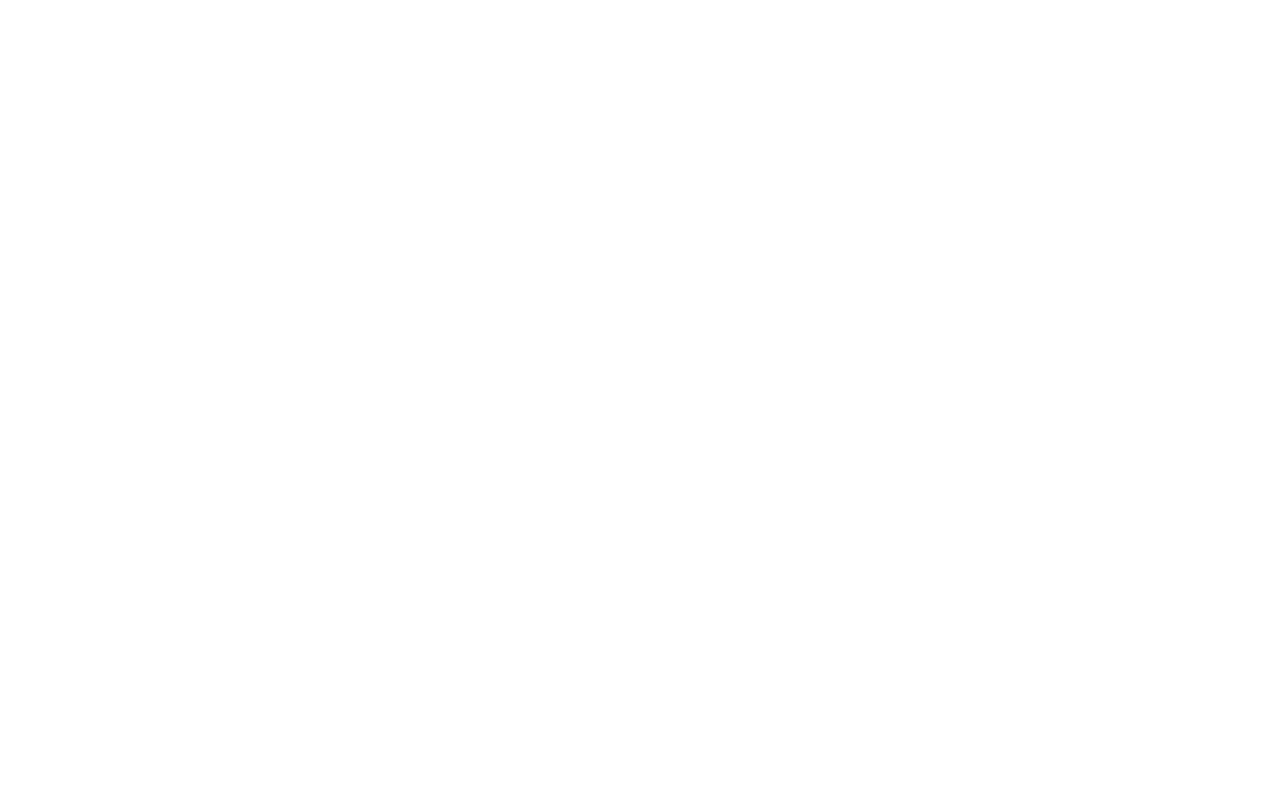
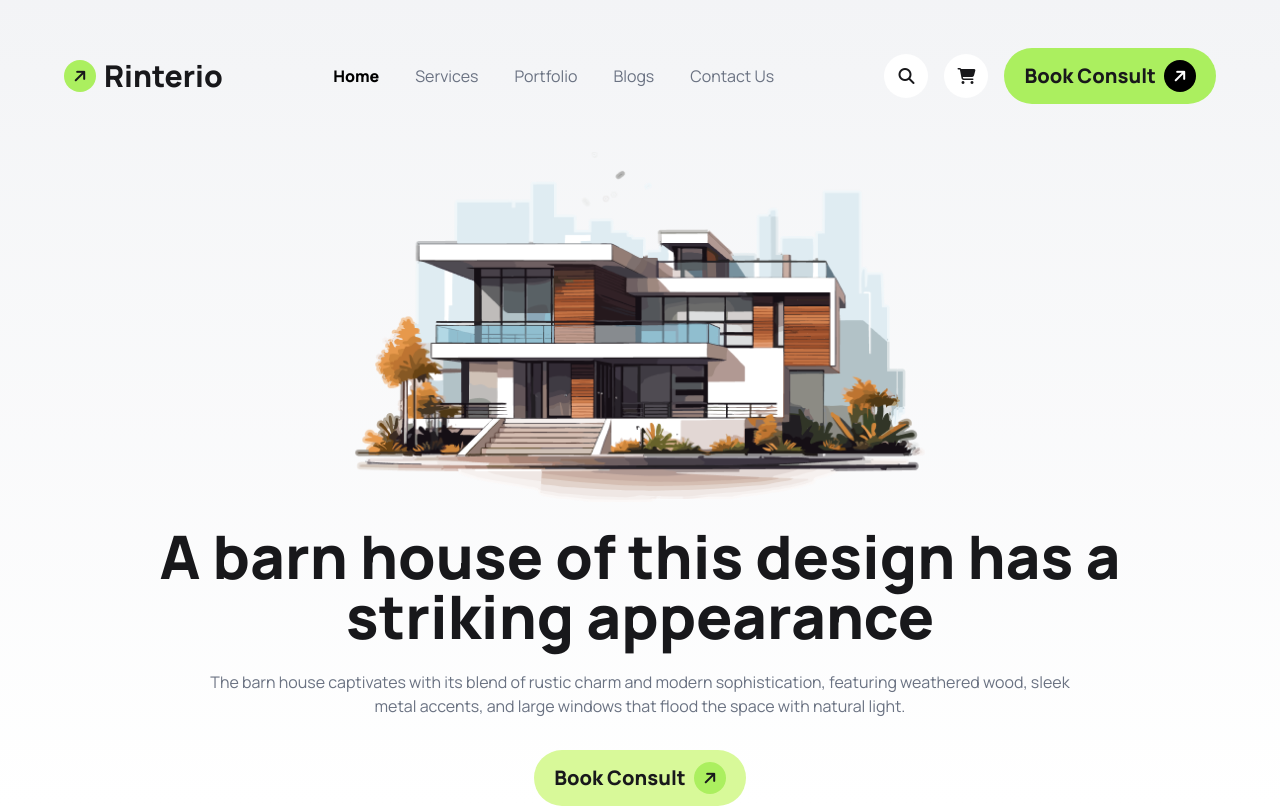
Before and after one commit to Abdullah572001/Re-Assignment-3, a plain HTML site: page index.html in a window 1280 px wide. Drawn offline with nearby package versions, Linux system fonts and the light colour scheme.

Commit message:
addad the navbar and banner section

```diff
--- a/index.html
+++ b/index.html
@@ -18,15 +18,73 @@
     <link href="https://fonts.googleapis.com/css2?family=Manrope:wght@200..800&display=swap" rel="stylesheet">
 
     <style type="text/tailwindcss">
-      @theme {
+        @theme {
         --color-clifford: #da373d;
+        --color-home: #ABEF5F;
+        --liniar: rgba(255, 255, 255, 0);
         --font-manrope: "Manrope", sans-serif;
       }
     </style>
 </head>
 
 <body class="font-manrope">
+    <header class="bg-gradient-to-b from-gray-100 to-white">
+        <!-- navbar section -->
+        <nav class="max-w-6xl mx-auto py-8 md:py-12 flex items-center justify-between px-4 lg:px-0">
+            <div class="flex items-center gap-2">
+                <div class="w-8 h-8 p-2 bg-[#ABEF5F] rounded-full flex justify-center items-center"><i
+                        class="fa-solid fa-arrow-right -rotate-45"></i></div>
+                <h2 class="text-3xl font-extrabold">Rinterio</h2>
+            </div>
 
+            <div class="hidden lg:block">
+                <ul class="flex gap-9 text-gray-500">
+                    <li class="font-extrabold text-black">Home</li>
+                    <li>Services</li>
+                    <li>Portfolio</li>
+                    <li>Blogs</li>
+                    <li>Contact Us</li>
+                </ul>
+            </div>
+
+            <div class="hidden md:block">
+                <div class="flex gap-4 items-center">
+                    <div class="w-11 h-11 rounded-full p-3 flex justify-center items-center bg-white"><i
+                            class="fa-solid fa-magnifying-glass"></i></div>
+                    <div class="w-11 h-11 rounded-full p-3 flex justify-center items-center bg-white"><i
+                            class="fa-solid fa-cart-shopping"></i></div>
+                    <div class="flex gap-2 items-center py-3 px-5 bg-[#ABEF5F] rounded-[32px]">
+                        <h2 class="text-xl font-extrabold">Book Consult </h2>
+                        <div class="w-8 h-8 p-2 bg-black rounded-full flex justify-center items-center"><i
+                                class="text-white fa-solid fa-arrow-right -rotate-45"></i></div>
+                    </div>
+                </div>
+            </div>
+
+            <div class="lg:hidden"><i class="fa-solid fa-bars"></i></div>
+        </nav>
+
+        <!-- banner section -->
+        <section class="px-4 lg:px-0">
+            <img class="mx-auto" src="./assets/banner.png" alt="">
+            <h2 class="text-center text-6xl font-extrabold my-6">A barn house of this design has a <br> striking
+                appearance</h2>
+            <p class="max-w-4xl mx-auto text-gray-500 text-center mb-8">The barn house captivates with its blend of
+                rustic charm and modern sophistication, featuring weathered wood, sleek metal accents, and large windows
+                that flood the space with natural light.</p>
+            <div class="flex justify-center">
+                <button class="w- flex gap-2 items-center py-3 px-24 md:px-5 bg-lime-200 rounded-[32px]">
+                    <h2 class="text-xl font-extrabold">Book Consult </h2>
+                    <div class="w-8 h-8 p-2 bg-[#ABEF5F] rounded-full flex justify-center items-center"><i
+                            class="fa-solid fa-arrow-right -rotate-45"></i></div>
+                </button>
+            </div>
+        </section>
+    </header>
+
+    <main></main>
+
+    <footer></footer>
 </body>
 
 </html>
```
